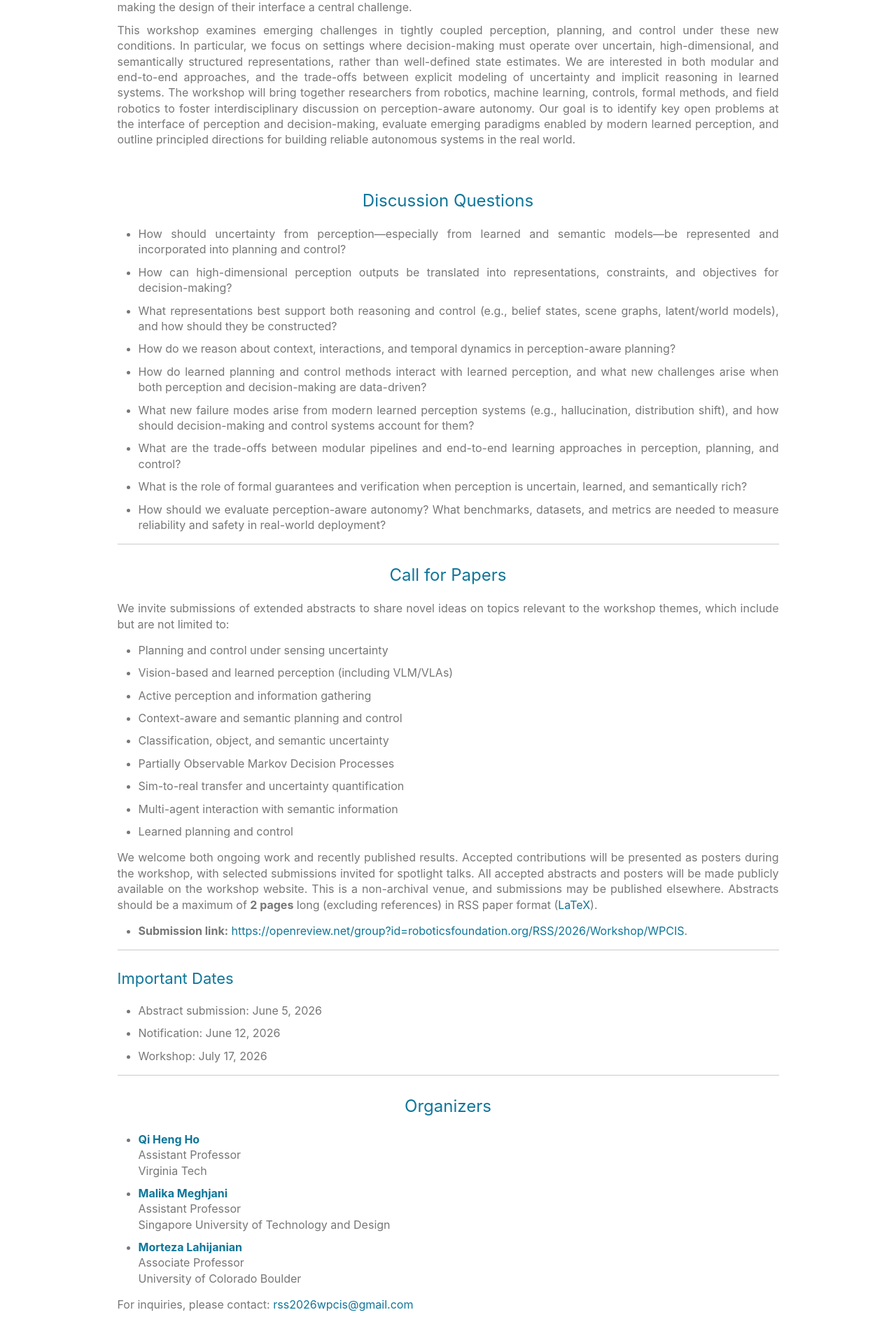
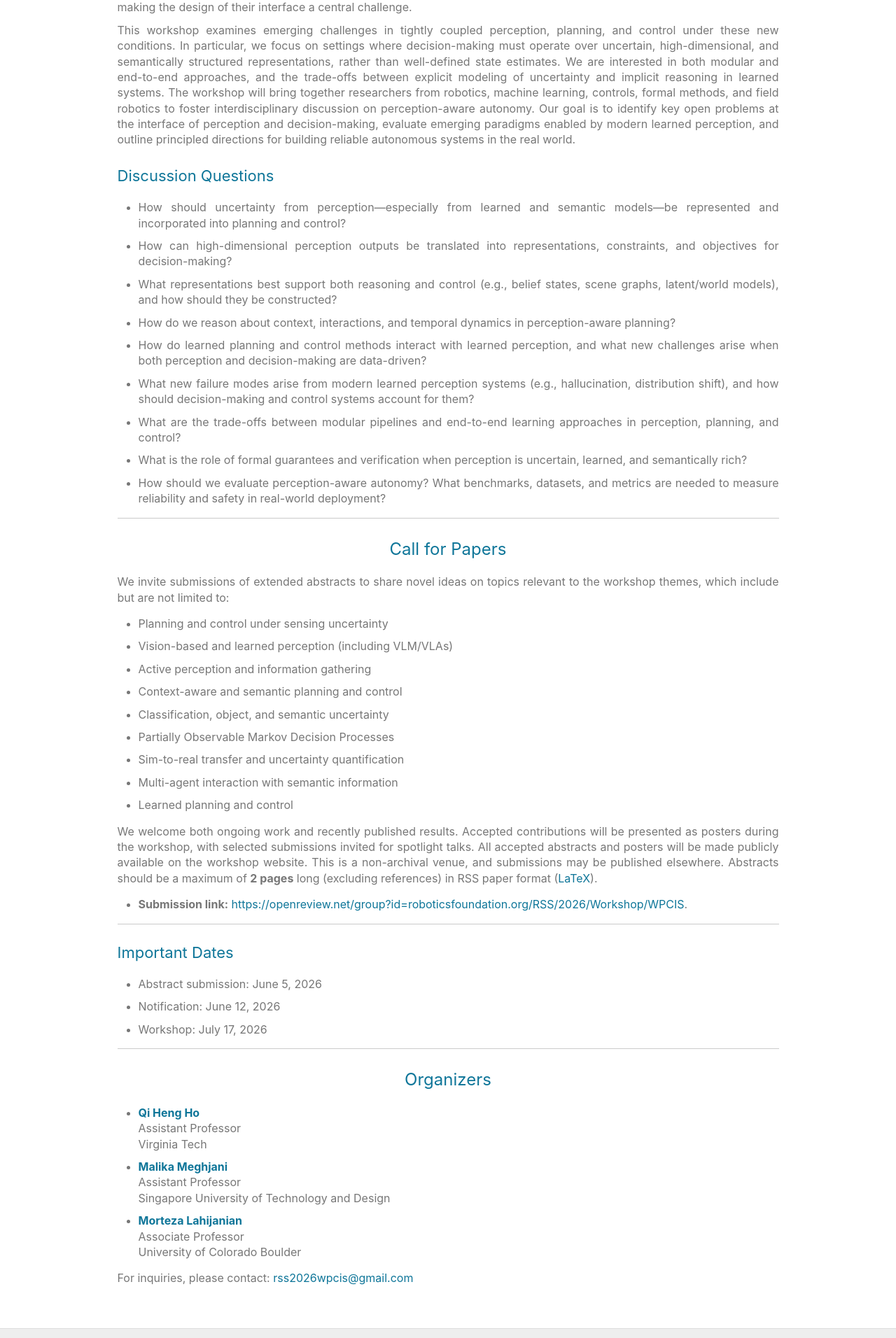
Before and after one commit to aria-systems-group/website, a Jekyll site: the page built from pages/rssworkshop2025.md, in a window 1280 px wide. Shown: the part 972-2884 px from the top of the page at 70% size. Built offline with Jekyll 4.4.1, drawn with Linux system fonts in a browser that asks for light colours.

```diff
--- a/pages/rssworkshop2025.md
+++ b/pages/rssworkshop2025.md
@@ -84,10 +84,10 @@
 
 This workshop examines emerging challenges in tightly coupled perception, planning, and control under these new conditions. In particular, we focus on settings where decision-making must operate over uncertain, high-dimensional, and semantically structured representations, rather than well-defined state estimates. We are interested in both modular and end-to-end approaches, and the trade-offs between explicit modeling of uncertainty and implicit reasoning in learned systems. The workshop will bring together researchers from robotics, machine learning, controls, formal methods, and field robotics to foster interdisciplinary discussion on perception-aware autonomy. Our goal is to identify key open problems at the interface of perception and decision-making, evaluate emerging paradigms enabled by modern learned perception, and outline principled directions for building reliable autonomous systems in the real world.
 
-<br>
+<!-- <br> -->
 
 
-## Discussion Questions
+### Discussion Questions
 
 - How should uncertainty from perception—especially from learned and semantic models—be represented and incorporated into planning and control?
 
```
